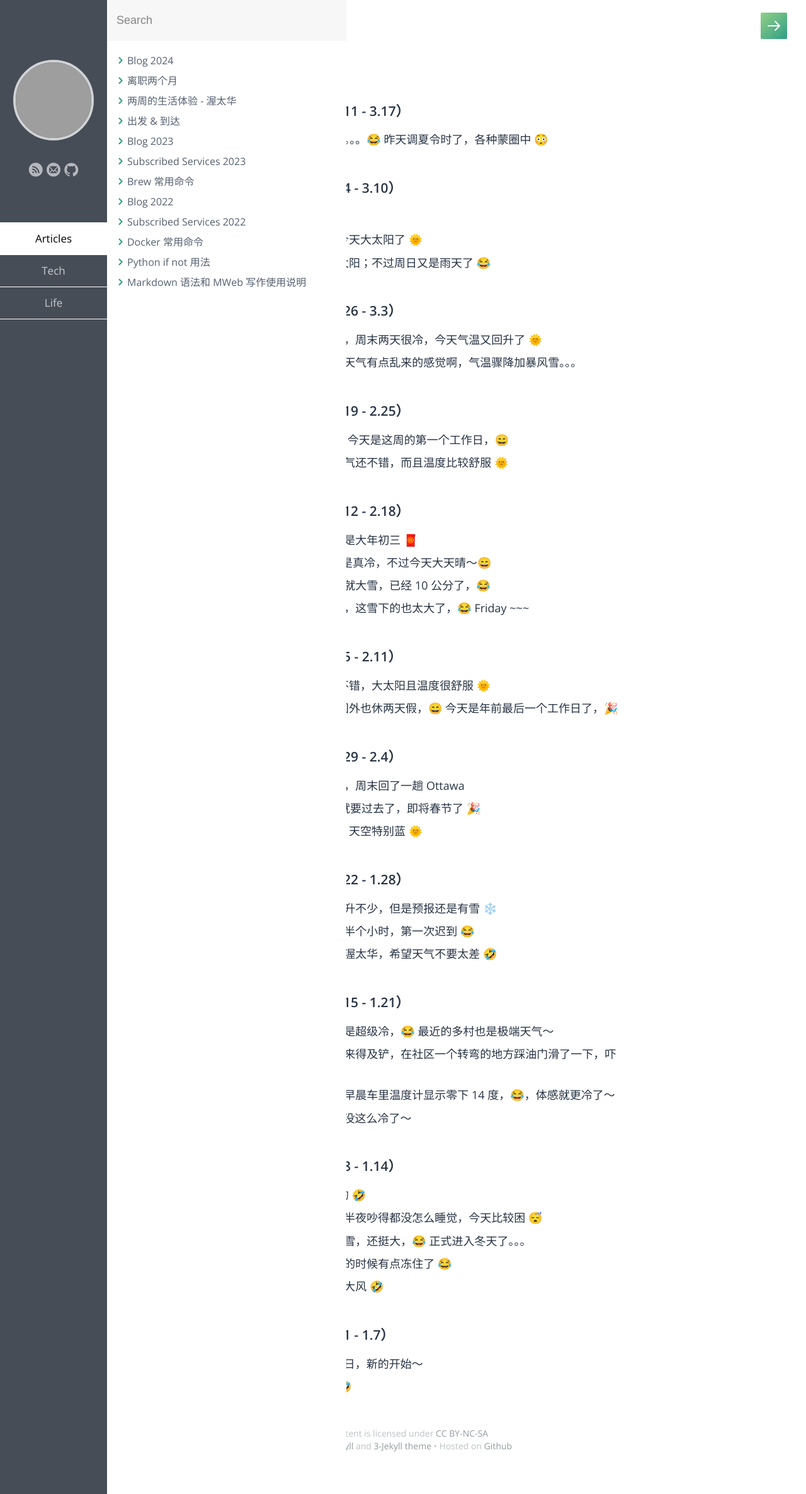
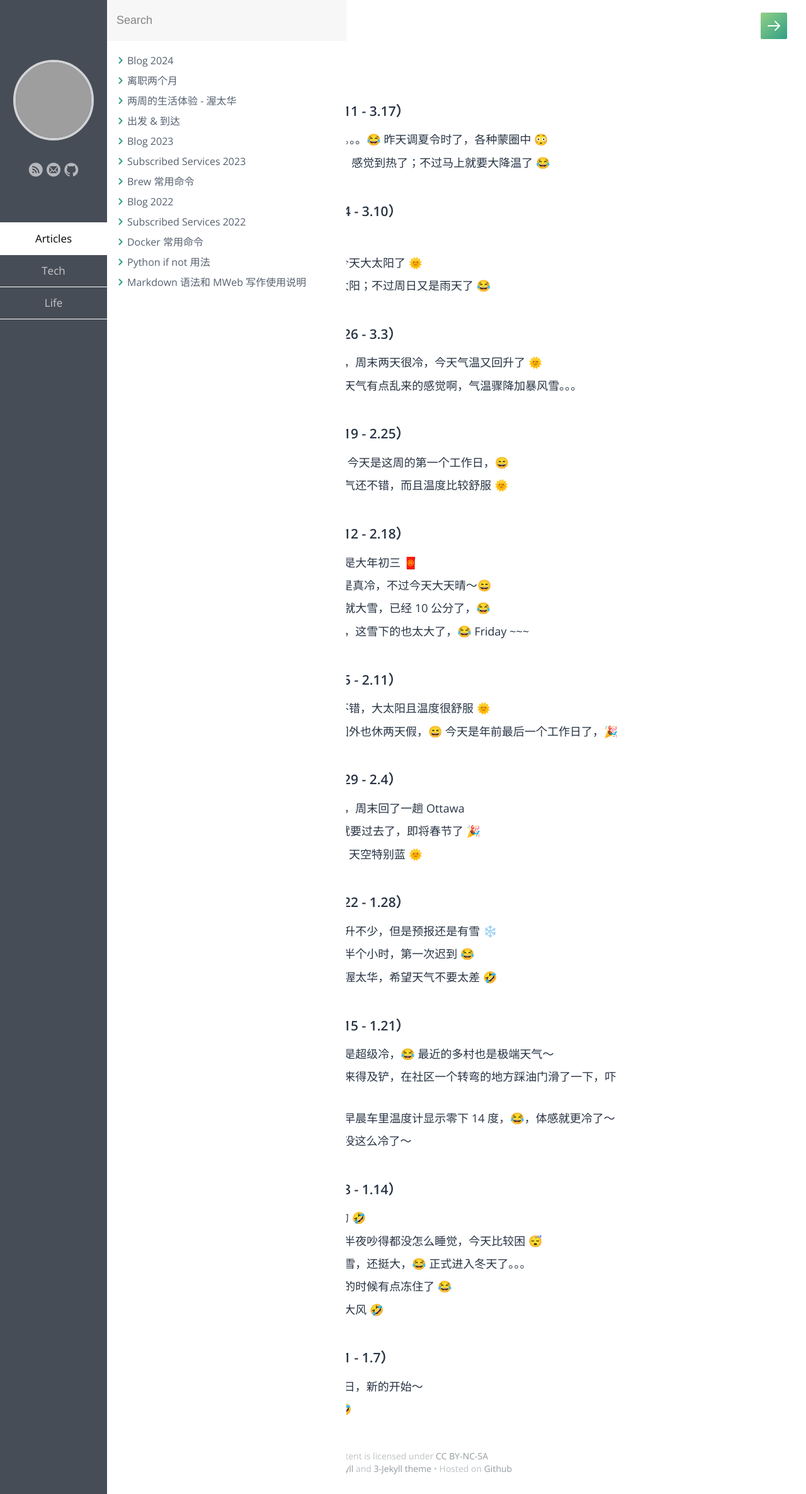
Before and after one commit to samxupeiran/samxupeiran.github.io, a Jekyll site: the page built from _posts/life/2024-01-02-my-blog.md, in a window 1280 px wide. Shown: the whole page at 63% size. Built offline with Jekyll 4.4.1, drawn with Linux system fonts in a browser that asks for light colours; some web fonts are replaced; grey boxes are pictures that could not be loaded.

Commit message:
feat: add weekly blog 3.13

```diff
--- a/_posts/life/2024-01-02-my-blog.md
+++ b/_posts/life/2024-01-02-my-blog.md
@@ -8,6 +8,7 @@ tags: Blog
 
 - ### 2024 年 3 月 第 2 周（3.11 - 3.17）
      - 3.11 一到周末就天气不好。。。😂 昨天调夏令时了，各种蒙圈中 😳
+     - 3.13 今天最高接近 20 度，感觉到热了；不过马上就要大降温了 😂
 
 - ### 2024 年 3 月 第 1 周（3.4 - 3.10）
      - 3.4 正式进入 3 月了，⛽️
```
